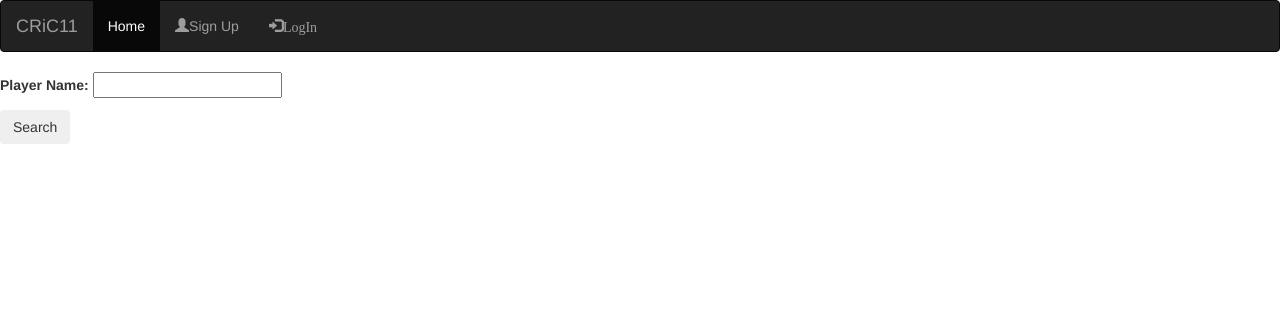
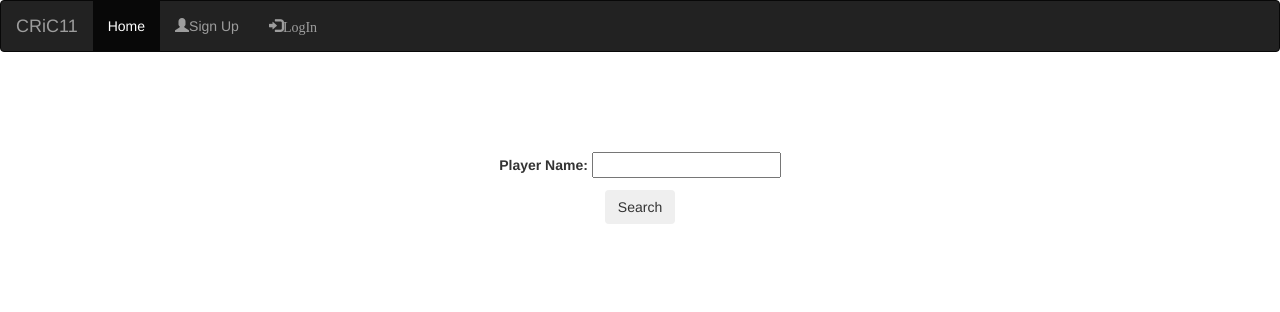
Before and after one commit to mayant-solutions/CRiC11, a Django app: page /PlayerSearch/ in a window 1280 px wide. Shown: the top 312 px of the page. Run offline with Django 3.2, Linux system fonts and the light colour scheme; parts of the project's set-up code (start-up, migrations or seed data) failed here and were passed over; some libraries are stand-ins or nearby versions.

Commit message:
Update player.html

```diff
--- a/crick11/template/CRiC11/player.html
+++ b/crick11/template/CRiC11/player.html
@@ -2,9 +2,11 @@
 {% extends "base.html" %}
 
 {% block content %}
+<div class="container text-center" style="margin-top:100px">
 <form action="" method="post">
     {% csrf_token %}
     {{ form.as_p }}
     <button class="btn" value="order">Search</button>
 </form>
+    </div>
 {% endblock %}
```
